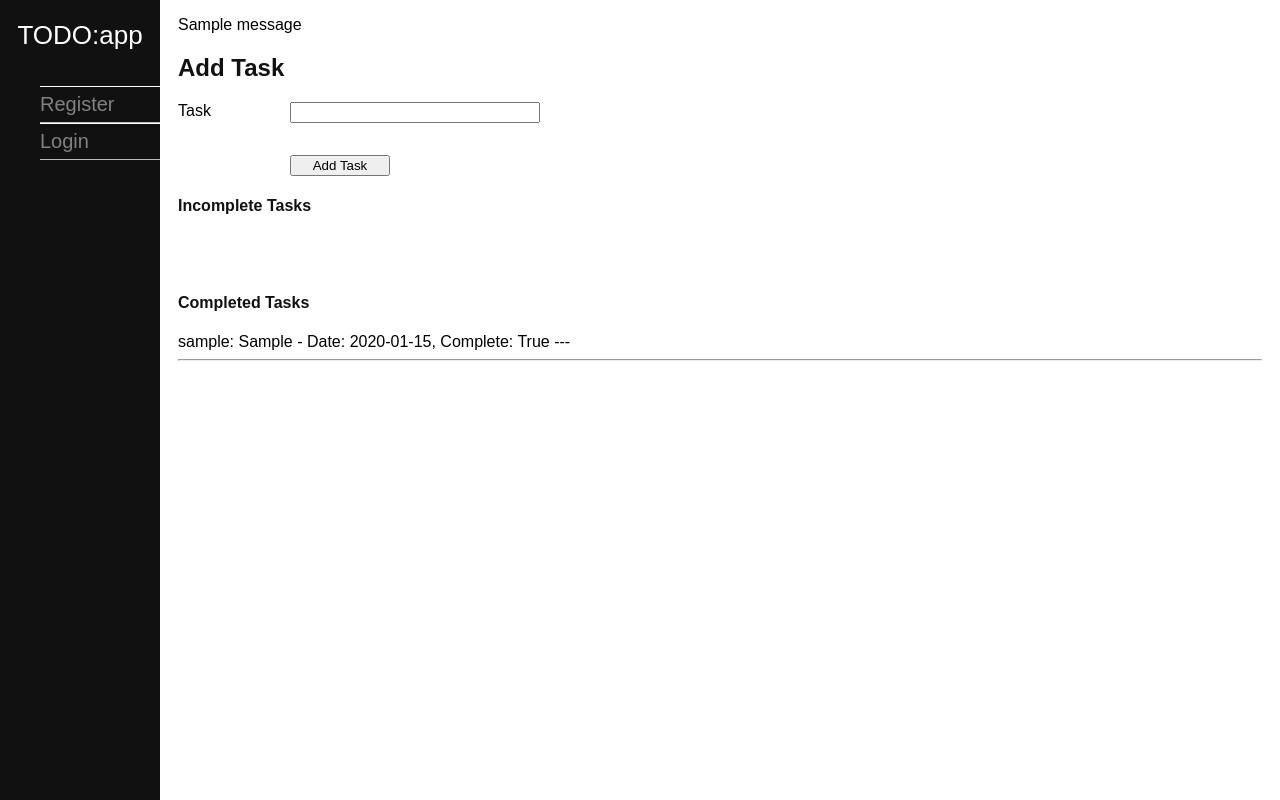
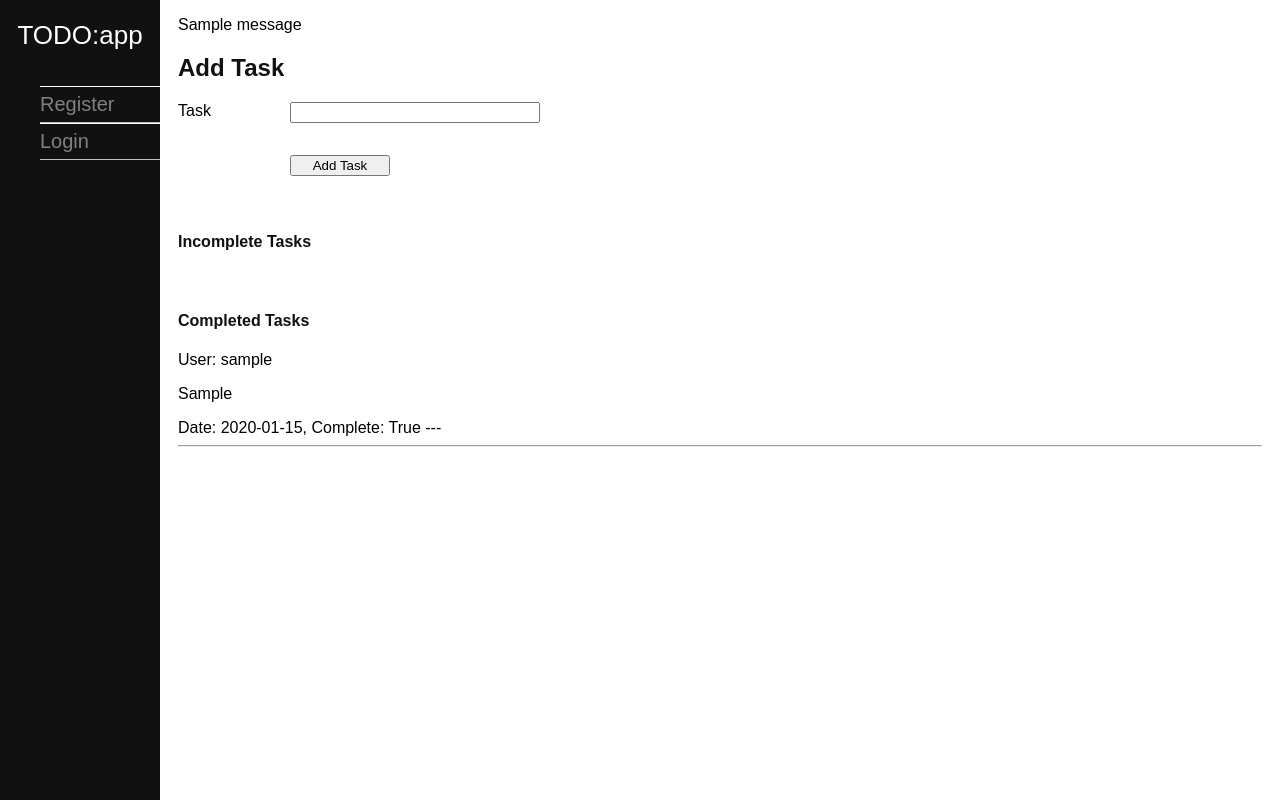
Before and after one commit to SimonMably/TodoWebApp, a Flask app: page / in a window 1280 px wide. Run offline with Flask 2, Linux system fonts and the light colour scheme; tables that the repository leaves empty hold one stand-in row (values such as "Sample post"); one stand-in notice (Sample message) is shown; some libraries are stand-ins or nearby versions.

Commit message:
Relocated flash() messages to base.html, added funcrtionality for users to delete their own tasks, redirects non-logged in user to login page if they attempt to create a new task.

```diff
--- a/todo_app/routes.py
+++ b/todo_app/routes.py
@@ -40,12 +40,19 @@ def homepage():
     incomplete_tasks = Task.query.order_by(Task.published_date.desc()).filter_by(completed=False).all()
     completed_tasks = Task.query.order_by(Task.published_date.desc()).filter_by(completed=True).all()
 
+
     if add_task_form.validate_on_submit():
+
+        if not current_user.is_authenticated:
+            flash("Sorry...You have to be signed in to do that!")
+            return redirect(url_for("user_login"))
+
         new_task = Task(
             author=current_user,
             user_task=add_task_form.user_task.data,
             published_date=datetime.now().strftime("%d/%m/%Y, %I:%M:%S%p %Z")
         )
+
 
         db.session.add(new_task)
         db.session.commit()
@@ -141,3 +148,19 @@ def task_now_complete(task_id: int):
     db.session.commit()
 
     return redirect(url_for("homepage"))
+
+
+
+@app.route("/delete-task/<int:task_id>")
+def delete_task(task_id: int):
+    """"""
+    if not current_user.is_authenticated:
+        flash("Sorry...You have to be signed in to do that!")
+        return redirect(url_for("user_login"))
+
+    task_to_delete = Task.query.get(task_id)
+
+    db.session.delete(task_to_delete)
+    db.session.commit()
+
+    return redirect(url_for("homepage"))
--- a/todo_app/static/styles/style.css
+++ b/todo_app/static/styles/style.css
@@ -14,7 +14,7 @@ h1, h2, h3, h4, h5, h6 {
     color: #111;
 }
 
-section {
+section, .error-messages {
     margin-left: 160px;
     padding: 0 10px;
 }
@@ -93,8 +93,16 @@ select {
     margin-top: 20px;
 }
 
+
+/* Incompleted and Completed Task Lists */
+
+.task-list li {
+    line-height: 30px;
+    list-style: none;
+}
+
 /* Used by the 'Mark as complete' button/link */
-.task-list a {
+.task-list li a {
     border: 2px #000 solid;
     border-radius: 10px;
     padding: 5px 15px;
--- a/todo_app/templates/base.html
+++ b/todo_app/templates/base.html
@@ -14,7 +14,6 @@
         <title>{% block title %} {% endblock %}</title>
     </head>
     <body>
-
         <nav>
             <div class="nav-brand">
                 <a href="{{ url_for('homepage') }}">TODO:app</a>
@@ -42,6 +41,15 @@
                 </div>
             {% endif %}
         </nav>
+        <div class="error-messages">
+            {% with messages = get_flashed_messages() %}
+                {% if messages %}
+                    {% for message in messages %}
+                        <p>{{ message }}</p>
+                    {% endfor %}
+                {% endif %}
+            {% endwith %}
+        </div>
         {% block content %}  {% endblock %}
     </body>
 </html>
--- a/todo_app/templates/index.html
+++ b/todo_app/templates/index.html
@@ -6,13 +6,7 @@
 
 <section>
 
-    {% with messages = get_flashed_messages() %}
-        {% if messages %}
-            {% for message in messages %}
-                <p>{{ message }}</p>
-            {% endfor %}
-        {% endif %}
-    {% endwith %}
+
 
     <div class="form-container">
         <h1>Add Task</h1>
@@ -24,23 +18,29 @@
 
             {{ add_task_form.submit }}
         </form>
-
     </div>
+    <br><br>
 
     <!-- TODO: Adding tasks now works. Displaying tasks also works. -->
     <!-- TODO: Make task list look nice. -->
     <div class="task-list">
         <h4>Incomplete Tasks</h4>
         {% for task in incomplete_tasks %}
-            {{ task.author }}: {{ task.user_task }} - Date: {{ task.published_date }}, Complete: {{ task.completed }} --- {% if current_user.id == task.author_id and task.completed != True %}<a href="{{ url_for('task_now_complete', task_id=task.id) }}">Mark as complete</a>{% endif %}
+            <li>
+                User {{ task.author }}: {{ task.user_task }} - Date: {{ task.published_date }}, Complete: {{ task.completed }} --- {% if current_user.id == task.author_id and task.completed != True %}<a href="{{ url_for('task_now_complete', task_id=task.id) }}">Mark as complete</a> <a href="{{ url_for('delete_task', task_id=task.id) }}">Delete Task</a>{% endif %}
+            </li>
             <hr>
         {% endfor %}
     </div>
-    <br><br>
+
+    <br>
+
     <div class="task-list">
         <h4>Completed Tasks</h4>
         {% for task in completed_tasks %}
-            {{ task.author }}: {{ task.user_task }} - Date: {{ task.published_date }}, Complete: {{ task.completed }} --- {% if current_user.id == task.author_id and task.completed != True %}<a href="{{ url_for('task_now_complete', task_id=task.id) }}">Mark as complete</a>{% endif %}
+            User: {{ task.author }}
+            <p>{{ task.user_task }}</p>
+            Date: {{ task.published_date }}, Complete: {{ task.completed }} --- {% if current_user.id == task.author_id and task.completed != True %}<a href="{{ url_for('task_now_complete', task_id=task.id) }}">Mark as complete</a>{% endif %}
             <hr>
         {% endfor %}
     </div>
```
Lines whose indentation alone changed are shown as unchanged.
